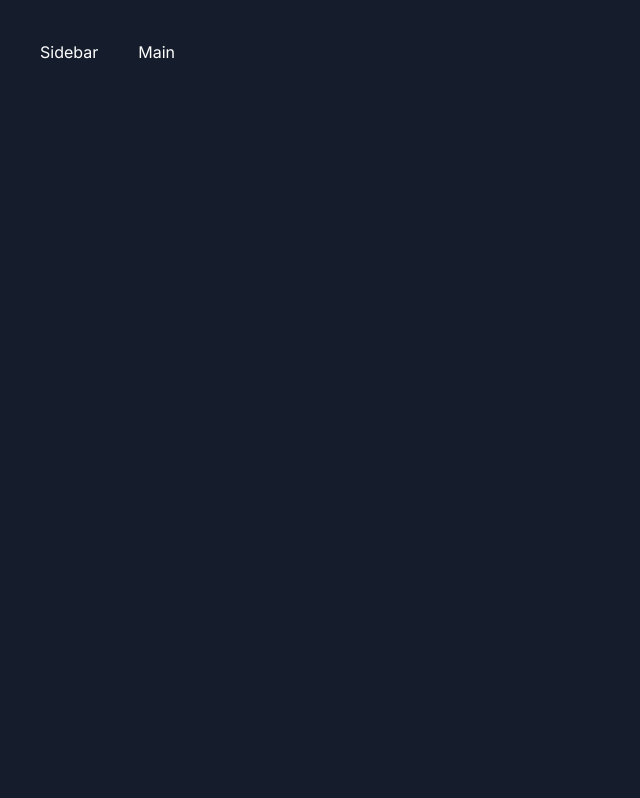
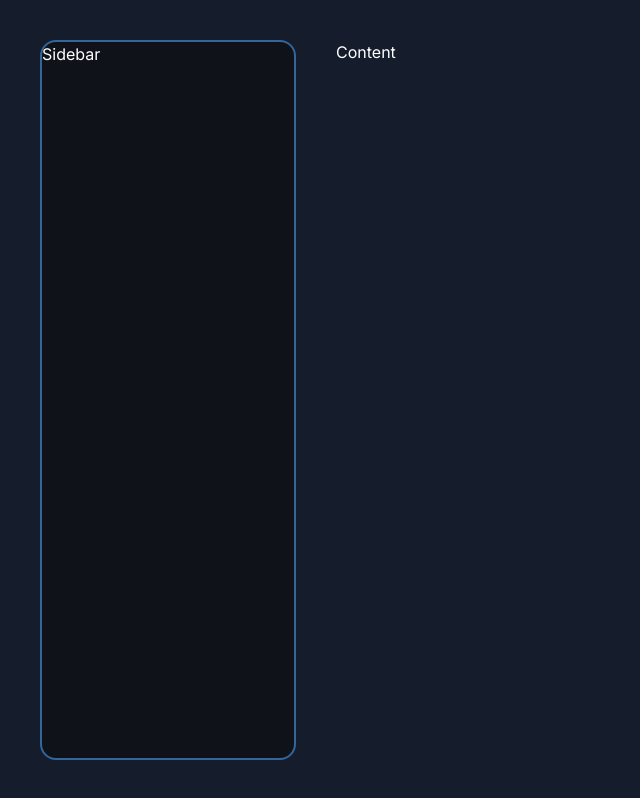
Before and after one commit to ramanand-rv/taskify, a Next.js app: page / in a window 1280 px wide. Shown: the whole page, without its empty margins (0-640 px from the left). Built offline with nearby package versions, Linux system fonts and the light colour scheme.

Commit message:
theme configured

```diff
--- a/app/components/Sidebar/Sidebar.tsx
+++ b/app/components/Sidebar/Sidebar.tsx
@@ -1,9 +1,18 @@
+'use client'
+import { useGlobalState } from '@/app/context/globalProvider'
 import React from 'react'
+import styled from 'styled-components'
 
 const Sidebar = () => {
-  return (
-    <div className=''>Sidebar</div>
-  )
+  const {theme} = useGlobalState();
+  return <SidebarStyles theme={theme}>Sidebar</SidebarStyles>
 }
 
+const SidebarStyles = styled.nav`
+  position: relative;
+  width: ${(props)=>props.theme.borderWidth};
+  background-color: ${(props)=>props.theme.colorBg2};
+  border: 2px solid ${(props)=>props.theme.borderColor2};
+  border-radius: 1rem;
+`;
 export default Sidebar
--- a/app/context/theme.ts
+++ b/app/context/theme.ts
@@ -30,6 +30,8 @@ const themes = [
         colorGrey8: '#343a40',
         colorBorder: '#f8f9fa14',
         colorGrey9: '#212529b7',
+        borderColor2: '#336699',
+        borderWidth: '16rem'
     },
     {
         name: 'light',
@@ -62,6 +64,10 @@ const themes = [
         colorGrey8: '#343a40',
         colorBorder: '#f8f9fa14',
         colorGrey9: '#212529b7',
+        borderColor2: '#336699',
+        borderWidth: '16rem'
+
+
     },
 ]
 
--- a/app/page.tsx
+++ b/app/page.tsx
@@ -2,6 +2,6 @@ import Image from 'next/image'
 
 export default function Home() {
   return (
-    <main >Main</main>
+    <main >Content</main>
   )
 }
--- a/app/providers/ContextProviders.tsx
+++ b/app/providers/ContextProviders.tsx
@@ -1,12 +1,22 @@
 'use client'
 
-import React from 'react'
+import React, { useEffect, useState } from 'react'
 import { GlobalProvider } from '../context/globalProvider';
 
 interface Props{
     children: React.ReactNode;
 }
 const ContextProviders = ({children}:Props) => {
+    const [isReady, setIsReady] = useState(false);
+    useEffect(()=>{
+        setTimeout(() => {
+            setIsReady(true);
+        }, 200);
+    });
+    if(!isReady){
+        return null;
+    }
+
   return ( <GlobalProvider >{children} </GlobalProvider>
   )
 }
```
